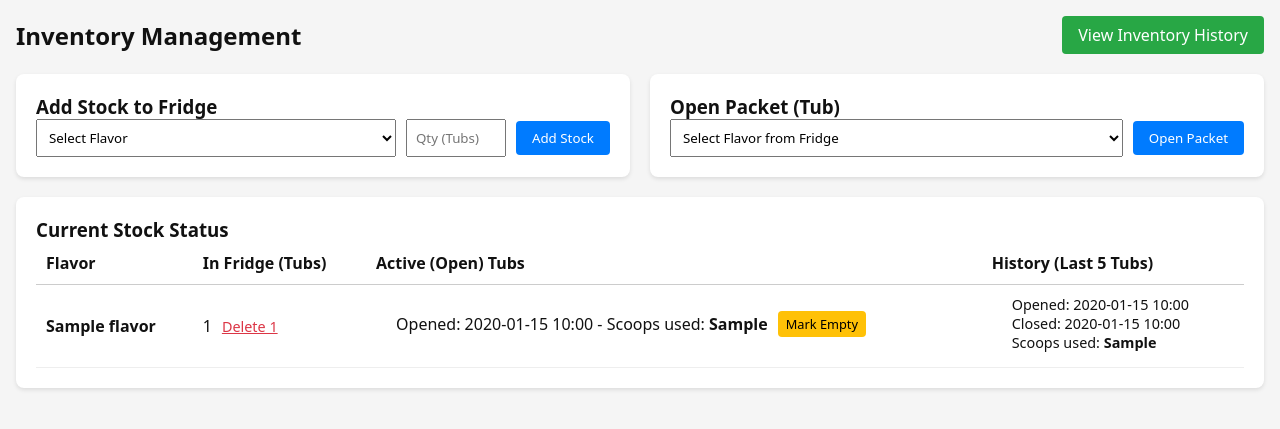
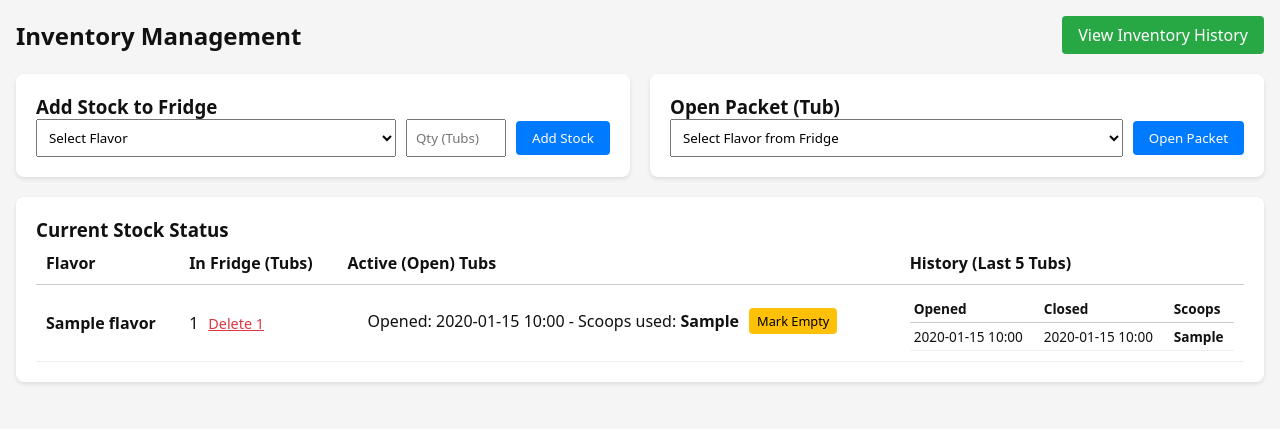
Before and after one commit to peeku166/IceLand_POS, a Flask app: template templates/admin_inventory.html in a window 1280 px wide. Shown: the part 61-490 px from the top of the page. Run offline with Flask 3, Linux system fonts and the light colour scheme; tables that the repository leaves empty hold one stand-in row (values such as "Sample post"); the template is opened without the code that fills it: values that come from a table or form of the project are taken from there, most other values are stand-ins (such as "Sample title", 1, 10 or a date in 2020).

Commit message:
Format history tubs as a table

```diff
--- a/templates/admin_inventory.html
+++ b/templates/admin_inventory.html
@@ -88,15 +88,24 @@
                     </td>
                     <td style="padding: 10px; border-bottom: 1px solid #eee;">
                         {% if item.history_tubs %}
-                            <ul style="margin: 0; padding-left: 20px; list-style-type: none; font-size: 0.9em;">
-                            {% for tub in item.history_tubs %}
-                                <li style="margin-bottom: 5px;">
-                                    Opened: {{ tub.opened_at.strftime('%Y-%m-%d %H:%M') if tub.opened_at else 'N/A' }}<br>
-                                    Closed: {{ tub.emptied_at.strftime('%Y-%m-%d %H:%M') if tub.emptied_at else 'N/A' }}<br>
-                                    Scoops used: <strong>{{ tub.scoops_used }}</strong>
-                                </li>
-                            {% endfor %}
-                            </ul>
+                            <table style="width: 100%; border-collapse: collapse; font-size: 0.85em; text-align: left;">
+                                <thead>
+                                    <tr>
+                                        <th style="border-bottom: 1px solid #ccc; padding: 4px;">Opened</th>
+                                        <th style="border-bottom: 1px solid #ccc; padding: 4px;">Closed</th>
+                                        <th style="border-bottom: 1px solid #ccc; padding: 4px;">Scoops</th>
+                                    </tr>
+                                </thead>
+                                <tbody>
+                                {% for tub in item.history_tubs %}
+                                    <tr>
+                                        <td style="border-bottom: 1px solid #eee; padding: 4px;">{{ tub.opened_at.strftime('%Y-%m-%d %H:%M') if tub.opened_at else 'N/A' }}</td>
+                                        <td style="border-bottom: 1px solid #eee; padding: 4px;">{{ tub.emptied_at.strftime('%Y-%m-%d %H:%M') if tub.emptied_at else 'N/A' }}</td>
+                                        <td style="border-bottom: 1px solid #eee; padding: 4px;"><strong>{{ tub.scoops_used }}</strong></td>
+                                    </tr>
+                                {% endfor %}
+                                </tbody>
+                            </table>
                         {% else %}
                             <span style="color: #888; font-size: 0.9em;">No history</span>
                         {% endif %}
```
